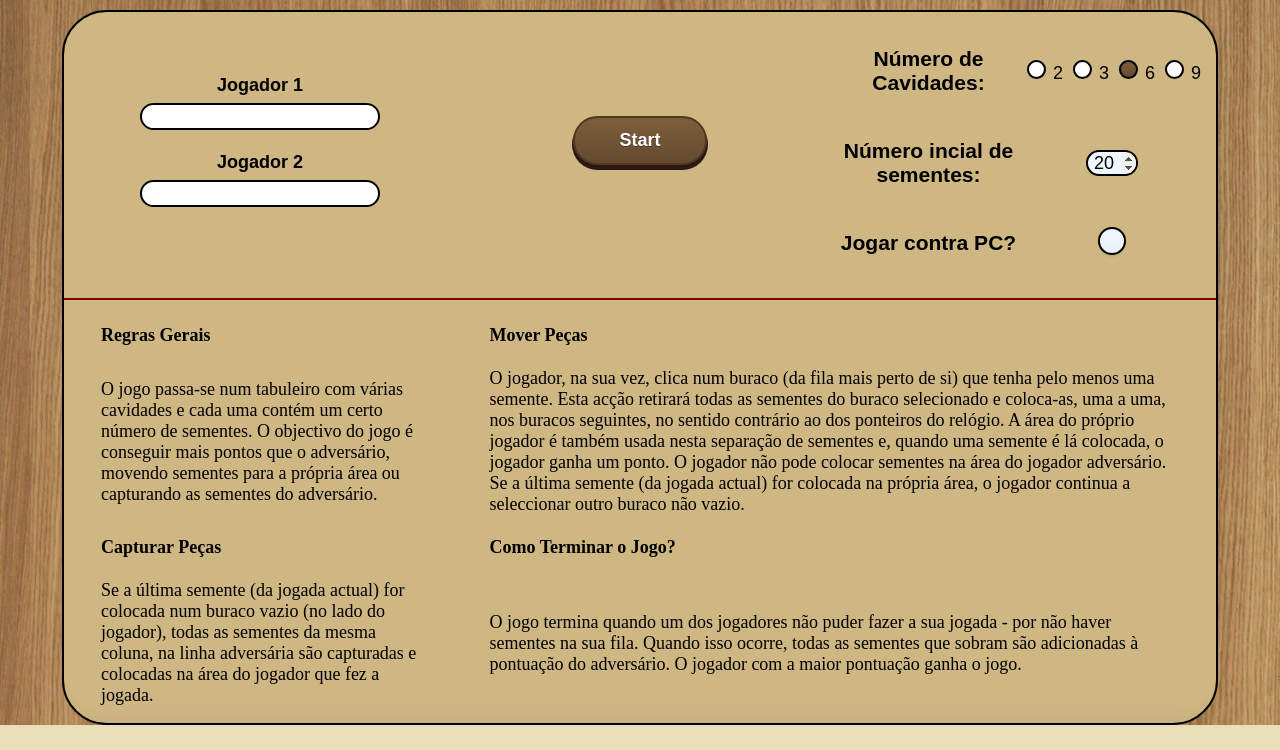
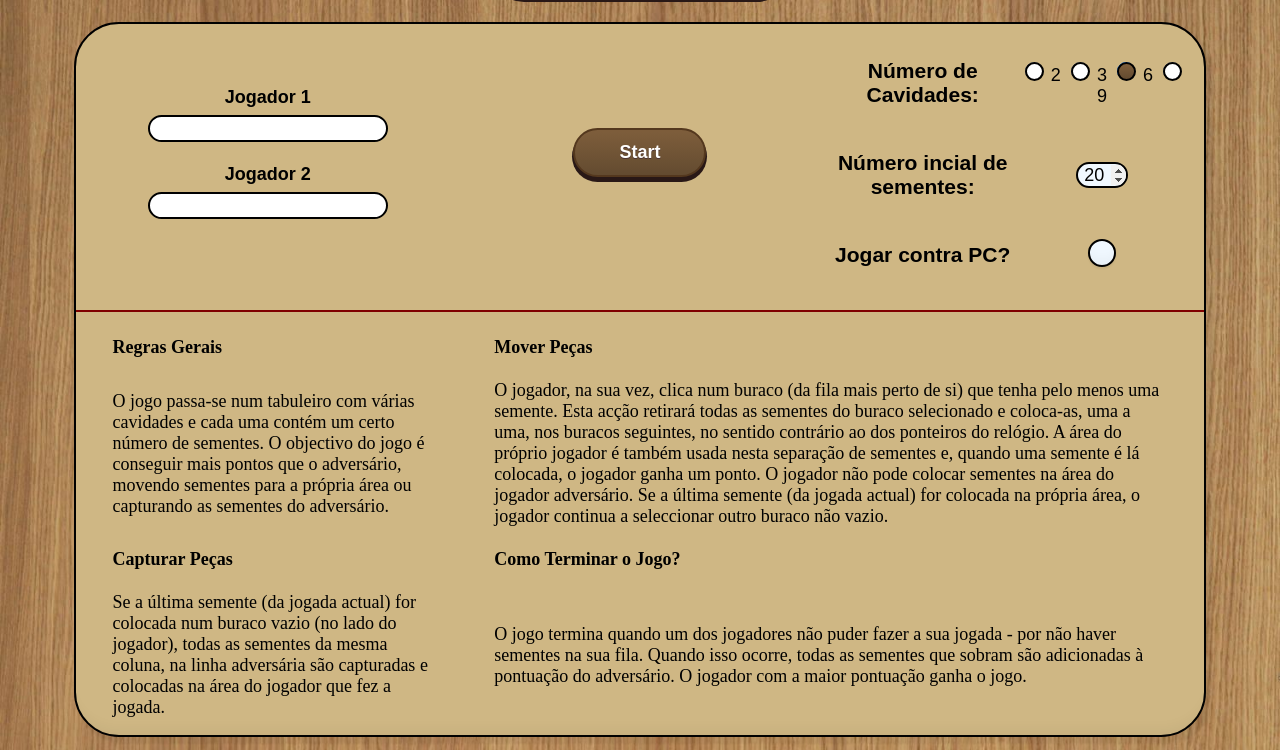
Before and after one commit to thevvalverde/mancala, a plain HTML site: page index.html in a window 1280 px wide. Shown: the part 151-901 px from the top of the page. Before the commit the page ends 876 px from the top, so only its background shows below. Drawn offline with Linux system fonts and the light colour scheme.

Commit message:
ajuste de resolução

```diff
--- a/style.css
+++ b/style.css
@@ -8,11 +8,11 @@ html
 
 body
 {
-  padding: 0;
+  padding: 1%;
   background-color: #EADEB8;
   background-image: url('woodbackground.jpeg');
   background-size: cover;
-  min-height: 100%;
+  height: auto;
   border: 0;
   margin: 0;
   font-family: sans-serif, 'Times New Roman', 'Georgia', 'Gill Sans', 'Gill Sans MT', 'Calibri', 'Trebuchet MS', serif;
```
